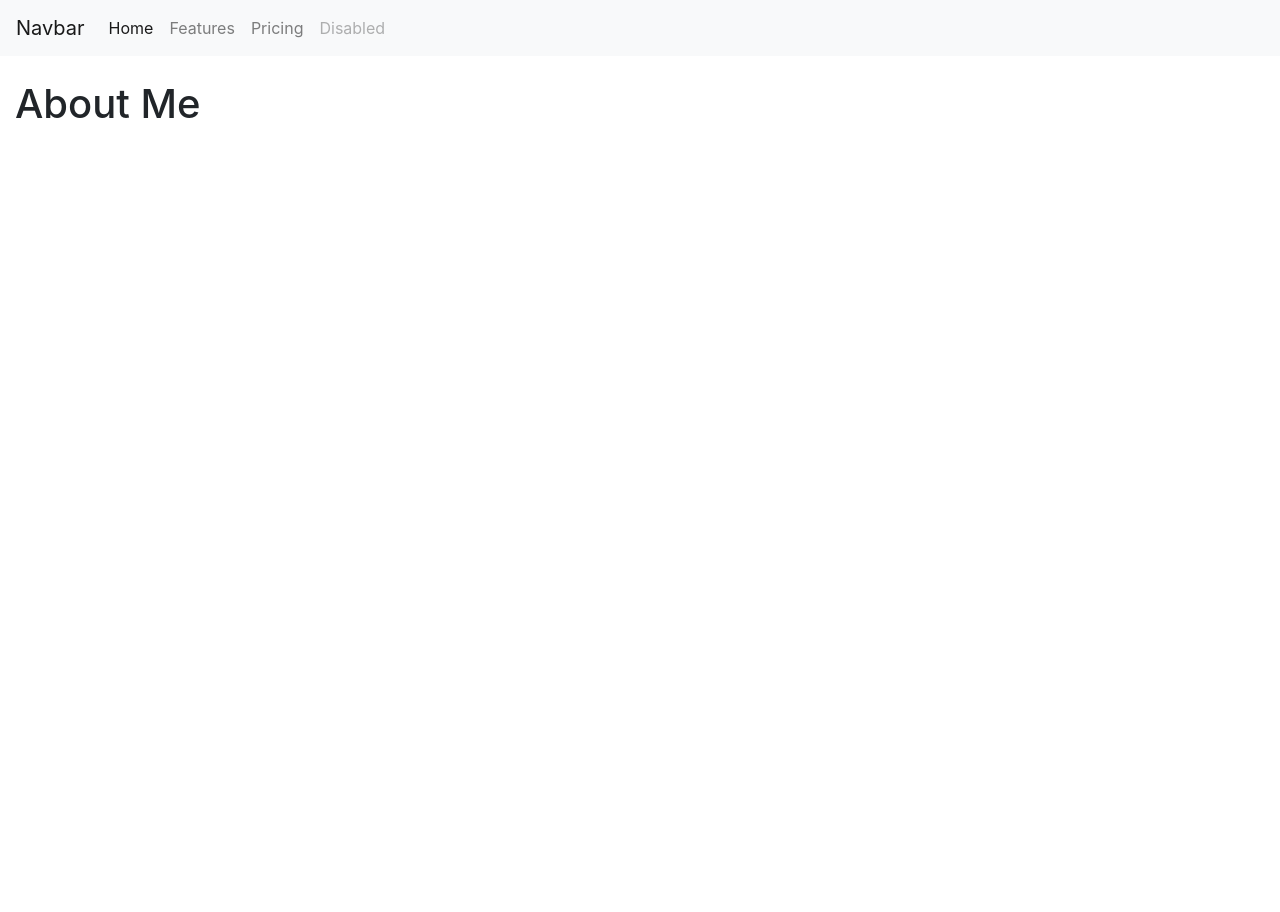
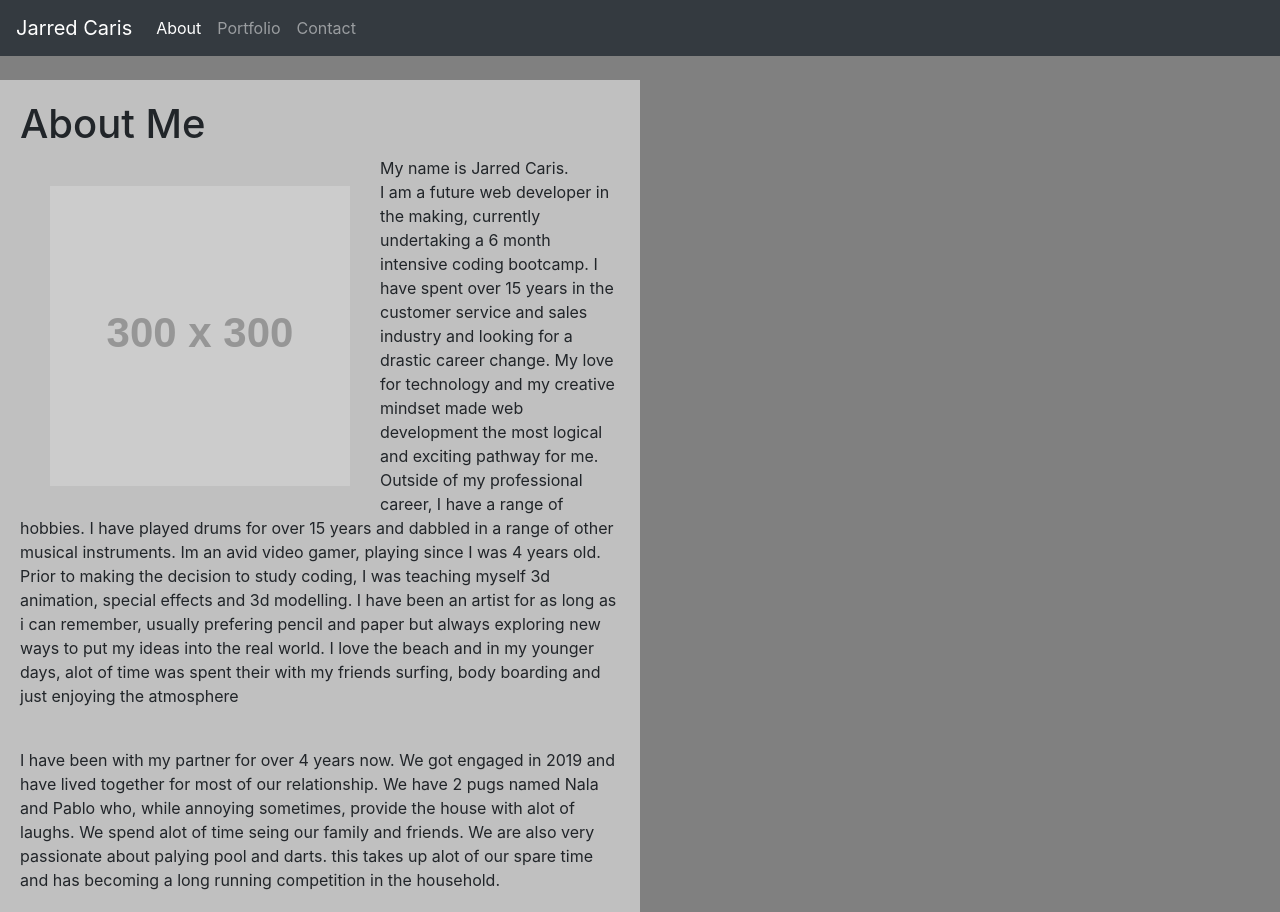
Before and after one commit to Jarred-Caris/Week_two_homework, a plain HTML site: page index.html in a window 1280 px wide. Before the commit the page ends 800 px from the top, so only its background shows below. Drawn offline with nearby package versions, Linux system fonts and the light colour scheme; placeholder pictures from the web are drawn by us.

Commit message:
updated navbar headings, completed colour changes, added placeholder thumbnail and completed about me section

```diff
--- a/index.html
+++ b/index.html
@@ -6,25 +6,22 @@
     <title>My Portfolio</title>
     <link rel="stylesheet" href="https://cdn.jsdelivr.net/npm/bootstrap@4.5.3/dist/css/bootstrap.min.css" integrity="sha384-TX8t27EcRE3e/ihU7zmQxVncDAy5uIKz4rEkgIXeMed4M0jlfIDPvg6uqKI2xXr2" crossorigin="anonymous">
 </head>
-<body>
-    <nav class="navbar navbar-expand-lg navbar-light bg-light">
-        <a class="navbar-brand" href="#">Navbar</a>
+<body style="background-color: grey;">
+    <nav class="navbar navbar-expand-lg navbar-dark bg-dark">
+        <a class="navbar-brand" href="#">Jarred Caris</a>
         <button class="navbar-toggler" type="button" data-toggle="collapse" data-target="#navbarNav" aria-controls="navbarNav" aria-expanded="false" aria-label="Toggle navigation">
           <span class="navbar-toggler-icon"></span>
         </button>
         <div class="collapse navbar-collapse" id="navbarNav">
           <ul class="navbar-nav">
             <li class="nav-item active">
-              <a class="nav-link" href="#">Home <span class="sr-only">(current)</span></a>
+              <a class="nav-link" href="index.html">About <span class="sr-only">(current)</span></a>
             </li>
             <li class="nav-item">
-              <a class="nav-link" href="#">Features</a>
+              <a class="nav-link" href="portfolio.html">Portfolio</a>
             </li>
             <li class="nav-item">
-              <a class="nav-link" href="#">Pricing</a>
-            </li>
-            <li class="nav-item">
-              <a class="nav-link disabled" href="#" tabindex="-1" aria-disabled="true">Disabled</a>
+              <a class="nav-link" href="contact.html">Contact</a>
             </li>
           </ul>
         </div>
@@ -34,8 +31,19 @@
 
       <div class="container-fluid">
           <div class="row">
-              <div class="col-md-6">
+              <div class="col-md-6" style="background-color: silver; padding: 20px;" >
                   <h1>About Me</h1>
+                  <img src="http://placehold.it/300x300"  style="float:left; padding: 10px; margin: 20px;" >
+                  <p>
+                      My name is Jarred Caris.
+                  <br>
+                       I am a future web developer in the making, currently undertaking a 6 month intensive coding bootcamp. I have spent over 15 years in the customer service and sales industry and looking for a drastic career change. My love for technology and my creative mindset made web development the most logical and exciting pathway for me.
+                  <br>
+                      Outside of my professional career, I have a range of hobbies. I have played drums for over 15 years and dabbled in a range of other musical instruments. Im an avid video gamer, playing since I was 4 years old. Prior to making the decision to study coding, I was teaching myself 3d animation, special effects and 3d modelling. I have been an artist for as long as i can remember, usually prefering pencil and paper but always exploring new ways to put my ideas into the real world. I love the beach and in my younger days, alot of time was spent their with my friends surfing, body boarding and just enjoying the atmosphere
+                  </p>
+                  <br>
+                  I have been with my partner for over 4 years now. We got engaged in 2019 and have lived together for most of our relationship. We have 2 pugs named Nala and Pablo who, while annoying sometimes, provide the house with alot of laughs. We spend alot of time seing our family and friends. We are also very passionate about palying pool and darts. this takes up alot of our spare time and has becoming a long running competition in the household.
+
               </div>
           </div>
       </div>
```
Also changed, not shown: portfolio.html (+32 -0 lines).
